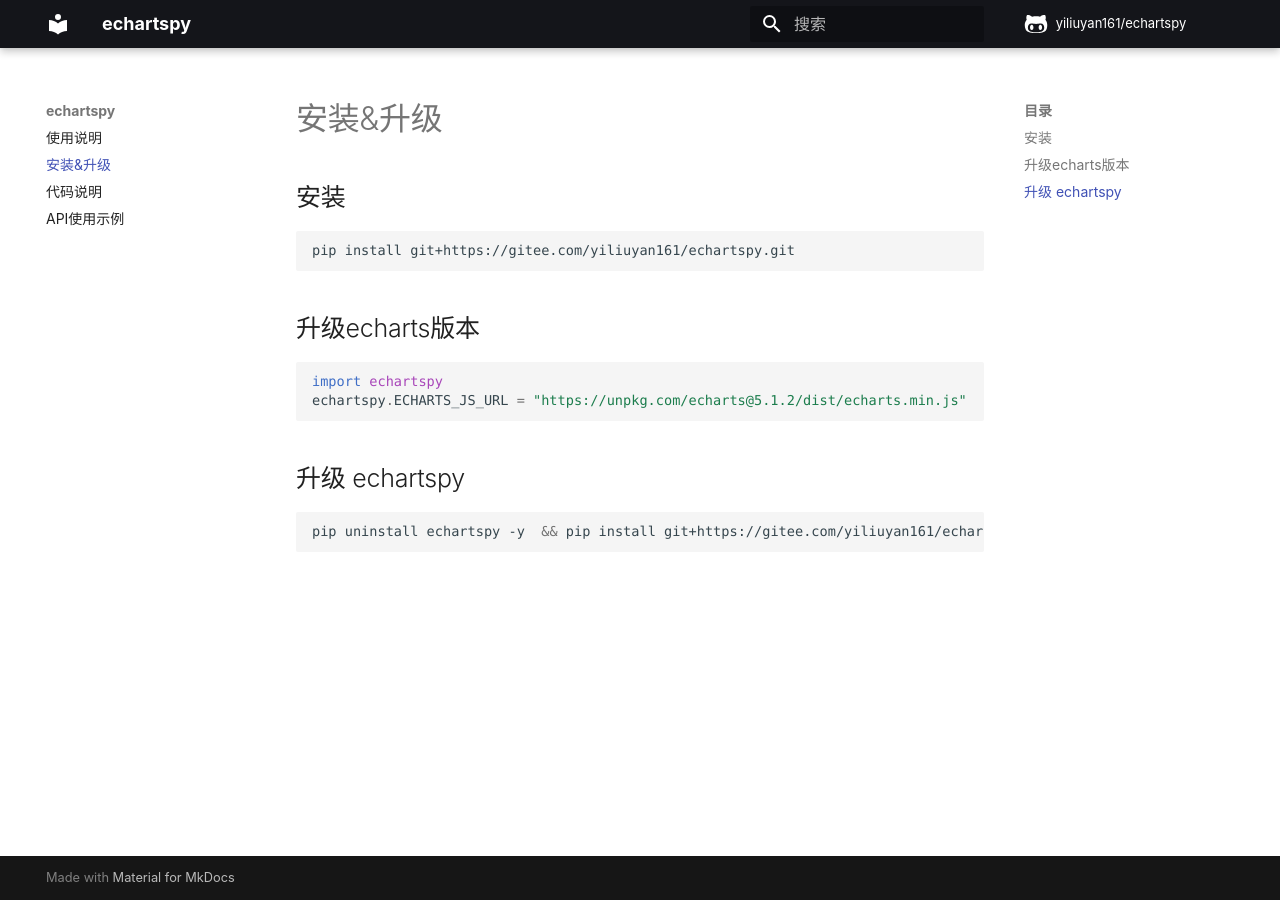
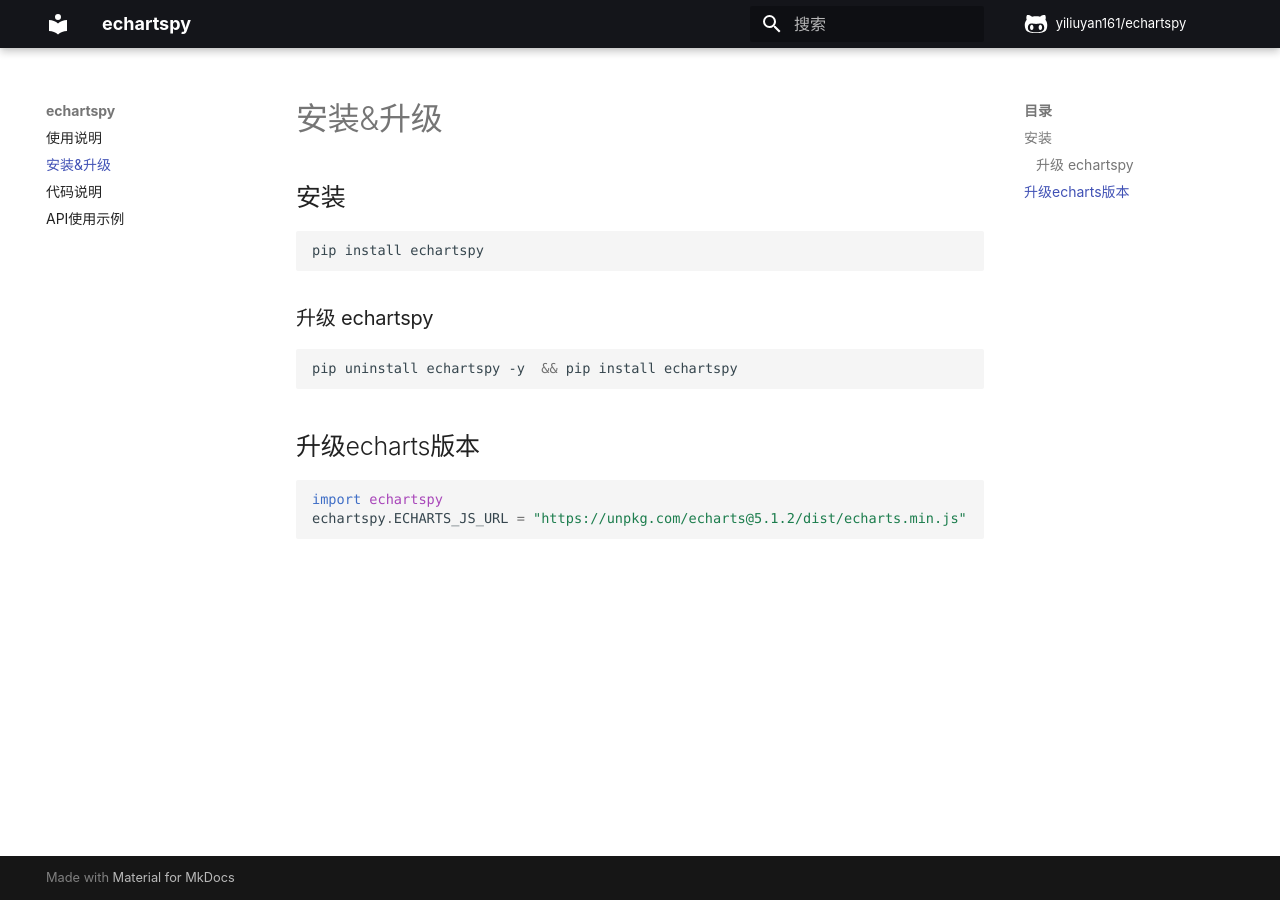
Before and after one commit to yiliuyan161/chartspy, an MkDocs documentation site: the page built from docs/安装.md, in a window 1280 px wide. Built offline with MkDocs 1.6.1 and Material for MkDocs 9.7.7, drawn with Linux system fonts in a browser that asks for light colours; comment, search, counter and statistics services are not loaded.

Commit message:
修改setup.py 修正文档

````diff
--- a/docs/安装.md
+++ b/docs/安装.md
@@ -2,18 +2,16 @@
 
 ## 安装
 ```shell
-pip install git+https://gitee.com/yiliuyan161/echartspy.git
+pip install echartspy
 ```
 
+### 升级 echartspy
+```shell
+pip uninstall echartspy -y  && pip install echartspy
+```
 
 ## 升级echarts版本
 ```python
 import echartspy
 echartspy.ECHARTS_JS_URL = "https://unpkg.com/echarts@5.1.2/dist/echarts.min.js"
 ```
-
-
-## 升级 echartspy
-```shell
-pip uninstall echartspy -y  && pip install git+https://gitee.com/yiliuyan161/echartspy.git
-```
````
Also changed, not shown: README.md (+2 -2 lines).
